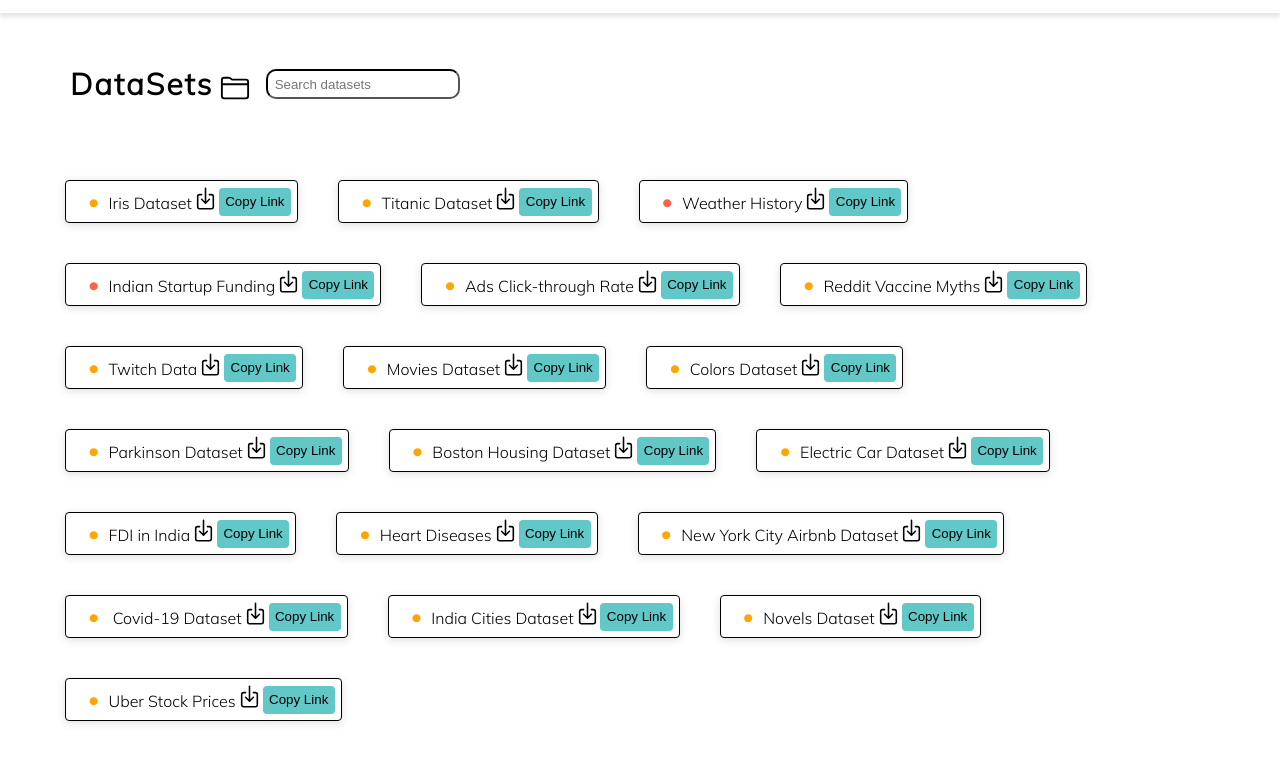
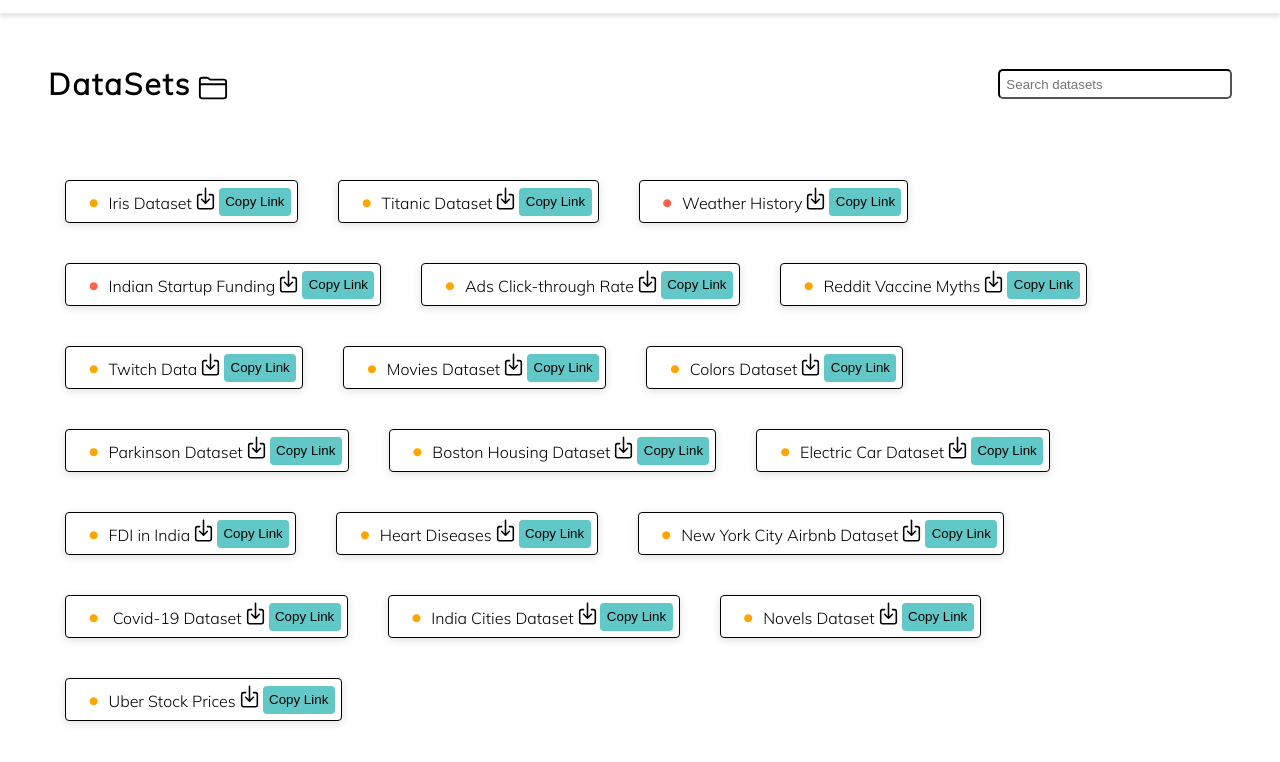
Before and after one commit to samz5320/Data4ALL, a plain HTML site: page index.html in a window 1280 px wide. Shown: the part 52-814 px from the top of the page. Drawn offline with nearby package versions, Linux system fonts and the light colour scheme.

Commit message:
input position change and border radius reduced

```diff
--- a/assets/css/style.css
+++ b/assets/css/style.css
@@ -151,7 +151,7 @@
   background: transparent;
   color: var(--text-color);
   border-color: black;
-  border-radius: 10px;
+  border-radius: 5px;
   height: 30px;
   padding: 0.25em 0.5em;
 }
@@ -309,13 +309,14 @@
 /* title section*/
 .title {
   display: flex;
-  justify-content: flex-start;
+  justify-content: space-between;
   align-items: center;
   /* border: 1px solid black; */
   flex-wrap: wrap;
   margin-top: 40px;
-  margin-left: 70px;
-  width: fit-content;
+  padding-left: 3em;
+  padding-right: 3em;
+  width: 100%;
   height: fit-content;
 }
 
--- a/index.html
+++ b/index.html
@@ -56,7 +56,7 @@
         </div>
     </div>
     <div id="db-search-form">
-        <input id="db-search" type="text" size="20" placeholder="Search datasets">
+        <input id="db-search" type="text" size="25" placeholder="Search datasets">
     </div>
 </section>
 
```
